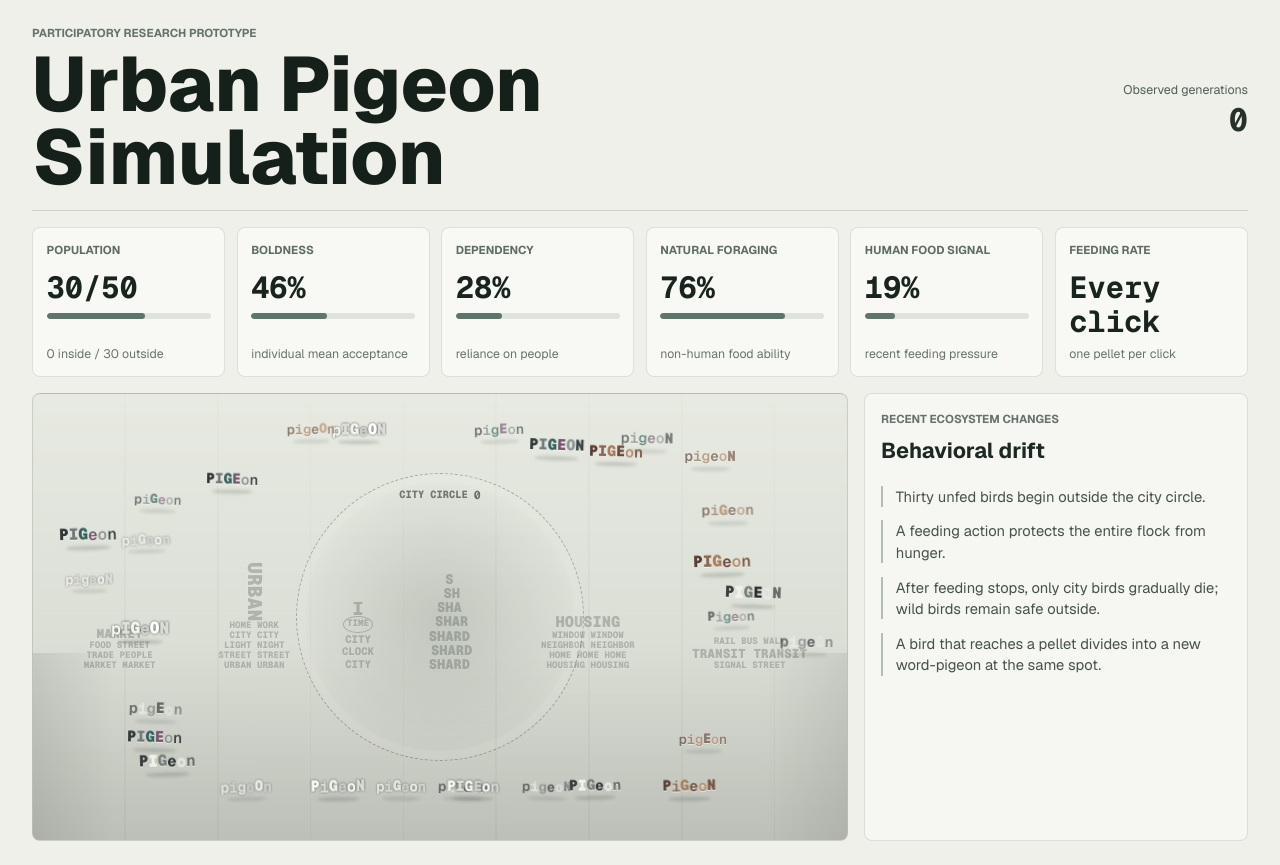
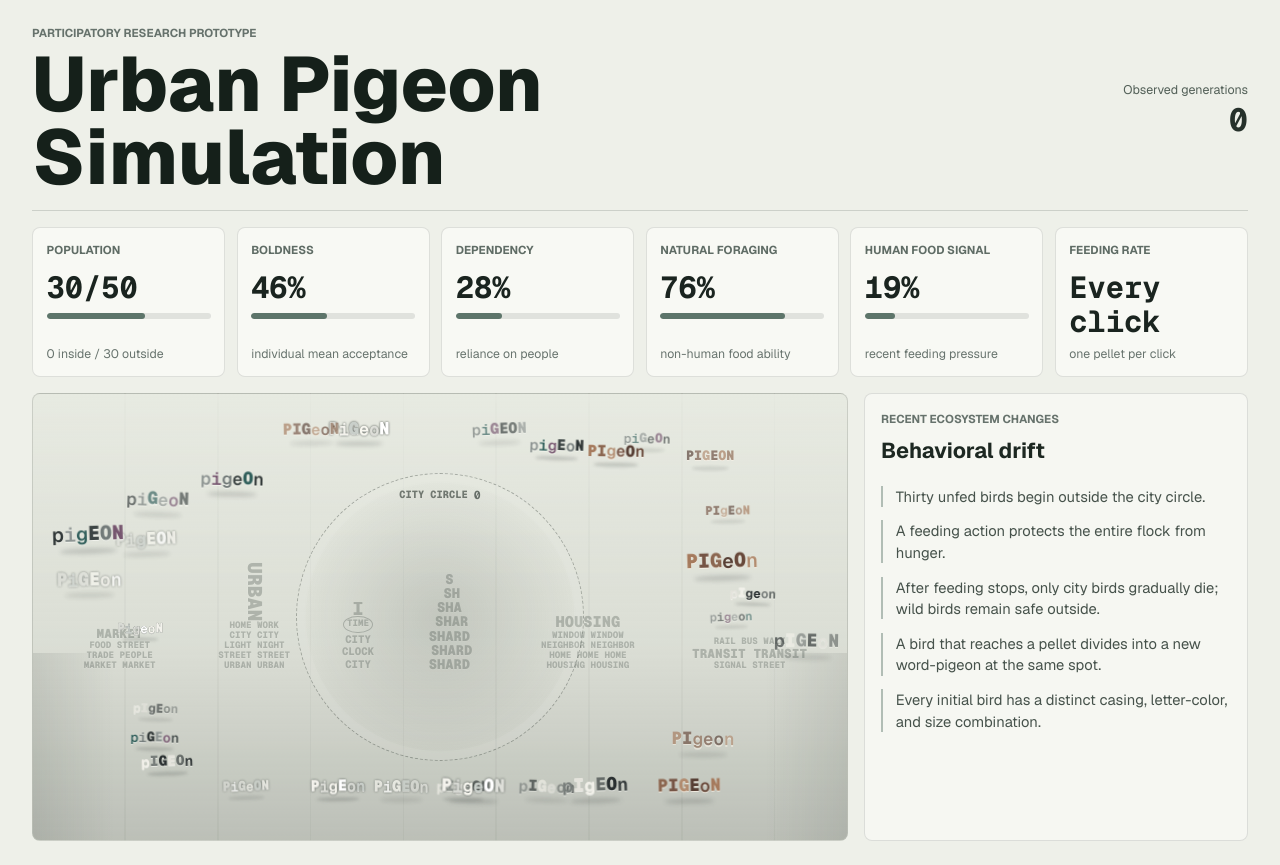
Before and after one commit to Ketian-LI/urban-wildlife-simulation, a Next.js app: page / in a window 1280 px wide. Built offline with nearby package versions, Linux system fonts and the light colour scheme.

Commit message:
Expand inherited pigeon styles

```diff
--- a/app/simulation.tsx
+++ b/app/simulation.tsx
@@ -17,6 +17,9 @@ type PigeonAgent = {
   plumage: Plumage;
   feedCount: number;
   caseSeed: number;
+  caseMask: number;
+  colorSeed: number;
+  sizeScale: number;
   boldness: number;
   hasAcceptedFood: boolean;
   protectedUntil: number;
@@ -72,10 +75,10 @@ const initialEvents = [
   "A feeding action protects the entire flock from hunger.",
   "After feeding stops, only city birds gradually die; wild birds remain safe outside.",
   "A bird that reaches a pellet divides into a new word-pigeon at the same spot.",
+  "Every initial bird has a distinct casing, letter-color, and size combination.",
 ];
 
-const shyWordForms = ["Pigeon", "piGeon", "pigeoN", "pigeon", "pigEon", "pigeOn"];
-const boldWordForms = ["PIGeon", "PiGeoN", "pIGeON", "PIGEon", "PIGEON"];
+const pigeonLetters = "pigeon";
 const plumageOrder: Plumage[] = ["grey", "white", "spotted", "brown"];
 const featherPalettes: Record<Plumage, string[]> = {
   grey: ["#303737", "#727a79", "#315f5b", "#76566f", "#8d9492", "#3d4544"],
@@ -88,6 +91,50 @@ function clamp(value: number, min: number, max: number) {
   return Math.min(max, Math.max(min, value));
 }
 
+function normalizeCaseMask(value: unknown, fallback = 0) {
+  const numericValue = Number(value);
+  const safeValue = Number.isFinite(numericValue) ? numericValue : fallback;
+  return Math.abs(Math.trunc(safeValue)) % (1 << pigeonLetters.length);
+}
+
+function wordFromCaseMask(caseMask: number) {
+  const normalizedMask = normalizeCaseMask(caseMask);
+  return [...pigeonLetters]
+    .map((letter, letterIndex) =>
+      normalizedMask & (1 << letterIndex) ? letter.toUpperCase() : letter,
+    )
+    .join("");
+}
+
+function pigeonStyleSignature(
+  pigeon: Pick<PigeonAgent, "plumage" | "caseMask" | "colorSeed" | "sizeScale">,
+) {
+  return [
+    pigeon.plumage,
+    normalizeCaseMask(pigeon.caseMask),
+    Math.abs(Math.trunc(pigeon.colorSeed)),
+    Math.round(pigeon.sizeScale * 1000),
+  ].join(":");
+}
+
+function pigeonLetterPalette(
+  pigeon: Pick<PigeonAgent, "plumage" | "caseMask" | "colorSeed">,
+) {
+  const colors = [...featherPalettes[pigeon.plumage]];
+  let seed =
+    (Math.abs(Math.trunc(pigeon.colorSeed)) * 2654435761 +
+      normalizeCaseMask(pigeon.caseMask) * 1013904223) >>>
+    0;
+
+  for (let index = colors.length - 1; index > 0; index -= 1) {
+    seed = (seed * 1664525 + 1013904223) >>> 0;
+    const swapIndex = seed % (index + 1);
+    [colors[index], colors[swapIndex]] = [colors[swapIndex], colors[index]];
+  }
+
+  return colors;
+}
+
 function averageBoldness(pigeons: PigeonAgent[]) {
   if (pigeons.length === 0) {
     return 0;
@@ -96,19 +143,104 @@ function averageBoldness(pigeons: PigeonAgent[]) {
   return pigeons.reduce((total, pigeon) => total + pigeon.boldness, 0) / pigeons.length;
 }
 
-function createOuterPigeon(id: number): PigeonAgent {
+function initialPigeonStyle(id: number) {
+  return {
+    plumage: plumageOrder[(id * 5) % plumageOrder.length],
+    caseMask: (id * 37) % (1 << pigeonLetters.length),
+    colorSeed: (id * 53 + 11) % 997,
+    sizeScale: 0.74 + ((id * 7) % 13) * 0.035,
+  };
+}
+
+function createOuterPigeon(
+  id: number,
+  style = initialPigeonStyle(id),
+  boldness = clamp(0.16 + ((id * 37) % 61) / 100, 0.08, 0.92),
+): PigeonAgent {
   return {
     id,
-    plumage: plumageOrder[(id * 5) % plumageOrder.length],
+    plumage: style.plumage,
     feedCount: 0,
     caseSeed: (id * 17) % 97,
-    boldness: clamp(0.16 + ((id * 37) % 61) / 100, 0.08, 0.92),
+    caseMask: normalizeCaseMask(style.caseMask),
+    colorSeed: Math.abs(Math.trunc(style.colorSeed)),
+    sizeScale: clamp(style.sizeScale, 0.72, 1.18),
+    boldness,
     hasAcceptedFood: false,
     protectedUntil: 0,
     birthX: 0,
     birthY: 0,
     bornAt: 0,
   };
+}
+
+function mutatePigeonStyle(
+  template: PigeonAgent,
+  id: number,
+  existingPigeons: PigeonAgent[],
+) {
+  const occupiedStyles = new Set(existingPigeons.map(pigeonStyleSignature));
+
+  for (let attempt = 0; attempt < 96; attempt += 1) {
+    const candidate = {
+      plumage: template.plumage,
+      caseMask: normalizeCaseMask(template.caseMask),
+      colorSeed: Math.abs(Math.trunc(template.colorSeed)),
+      sizeScale: clamp(template.sizeScale, 0.72, 1.18),
+    };
+    const mutationType = (id + attempt) % 3;
+
+    if (mutationType === 0) {
+      const letterIndex = (id * 5 + attempt * 3) % pigeonLetters.length;
+      candidate.caseMask ^= 1 << letterIndex;
+    } else if (mutationType === 1) {
+      candidate.colorSeed =
+        (candidate.colorSeed + 17 + id * 7 + attempt * 11) % 1000003;
+    } else {
+      const step = 0.035 + ((id + attempt) % 3) * 0.012;
+      const direction = (id + attempt) % 2 === 0 ? 1 : -1;
+      const shifted = clamp(candidate.sizeScale + direction * step, 0.72, 1.18);
+      candidate.sizeScale =
+        Math.abs(shifted - template.sizeScale) > 0.001
+          ? shifted
+          : clamp(candidate.sizeScale - direction * step, 0.72, 1.18);
+    }
+
+    if (!occupiedStyles.has(pigeonStyleSignature(candidate))) {
+      return candidate;
+    }
+  }
+
+  return {
+    plumage: template.plumage,
+    caseMask: normalizeCaseMask(template.caseMask) ^ (1 << (id % pigeonLetters.length)),
+    colorSeed: Math.abs(Math.trunc(template.colorSeed)) + id + 1,
+    sizeScale: clamp(template.sizeScale, 0.72, 1.18),
+  };
+}
+
+function createRefreshedOuterPigeon(
+  id: number,
+  pigeons: PigeonAgent[],
+  random = Math.random,
+) {
+  if (pigeons.length === 0) {
+    return createOuterPigeon(id);
+  }
+
+  const templateIndex = Math.min(
+    pigeons.length - 1,
+    Math.floor(random() * pigeons.length),
+  );
+  const template = pigeons[templateIndex];
+  const style = mutatePigeonStyle(template, id, pigeons);
+  const boldnessMutation = (((id * 29) % 9) - 4) * 0.008;
+
+  return createOuterPigeon(
+    id,
+    style,
+    clamp(template.boldness + boldnessMutation, 0.05, 0.95),
+  );
 }
 
 function createInitialPigeons() {
@@ -159,6 +291,22 @@ function generationEvent(before: EcosystemState, after: EcosystemState) {
   return "The flock adjusted quietly; small behavioral differences carried forward.";
 }
 
+function replenishOuterPigeons(state: EcosystemState) {
+  let refreshedCount = 0;
+
+  while (state.pigeons.length < INITIAL_PIGEONS) {
+    const refreshed = createRefreshedOuterPigeon(
+      state.nextPigeonId,
+      state.pigeons,
+    );
+    state.pigeons.push(refreshed);
+    state.nextPigeonId += 1;
+    refreshedCount += 1;
+  }
+
+  return refreshedCount;
+}
+
 function applyHungerDeaths(
   state: EcosystemState,
   elapsedSeconds: number,
@@ -204,15 +352,24 @@ function applyHungerDeaths(
     actualDeaths += 1;
   }
 
+  const refreshedCount =
+    actualDeaths > 0 ? replenishOuterPigeons(state) : 0;
+  const refreshMessage =
+    refreshedCount > 0
+      ? ` ${refreshedCount} new wild ${
+          refreshedCount === 1 ? "bird arrived" : "birds arrived"
+        } outside with style inherited and varied from the current flock.`
+      : "";
+
   if (actualDeaths === 1) {
     pushEvent(
       state,
-      `One city bird died from hunger; ${state.pigeons.length} remain, while wild birds stayed safe.`,
+      `One city bird died from hunger; ${state.pigeons.length} remain, while wild birds stayed safe.${refreshMessage}`,
     );
   } else if (actualDeaths > 0) {
     pushEvent(
       state,
-      `${actualDeaths} city birds died during the feeding pause; wild birds outside were unaffected.`,
+      `${actualDeaths} city birds died during the feeding pause; wild birds outside were unaffected.${refreshMessage}`,
     );
   }
 }
@@ -311,12 +468,49 @@ function loadState() {
     const initial = makeInitialState();
     const pigeons =
       Array.isArray(parsed.pigeons) && parsed.pigeons.length > 0
-        ? parsed.pigeons.slice(0, MAX_PIGEONS).map((pigeon) => ({
-            ...pigeon,
-            birthX: Number(pigeon.birthX) || 0,
-            birthY: Number(pigeon.birthY) || 0,
-            bornAt: Number(pigeon.bornAt) || 0,
-          }))
+        ? parsed.pigeons.slice(0, MAX_PIGEONS).map((pigeon, index) => {
+            const savedPigeon = pigeon as Partial<PigeonAgent>;
+            const numericId = Number(savedPigeon.id);
+            const id = Number.isFinite(numericId) ? Math.trunc(numericId) : index;
+            const fallback = createOuterPigeon(id);
+            const numericCaseSeed = Number(savedPigeon.caseSeed);
+            const caseSeed = Number.isFinite(numericCaseSeed)
+              ? Math.abs(Math.trunc(numericCaseSeed))
+              : fallback.caseSeed;
+            const numericColorSeed = Number(savedPigeon.colorSeed);
+            const numericSizeScale = Number(savedPigeon.sizeScale);
+            const numericBoldness = Number(savedPigeon.boldness);
+            const plumage = plumageOrder.includes(savedPigeon.plumage as Plumage)
+              ? (savedPigeon.plumage as Plumage)
+              : fallback.plumage;
+
+            return {
+              ...fallback,
+              ...savedPigeon,
+              id,
+              plumage,
+              feedCount: Math.max(0, Math.trunc(Number(savedPigeon.feedCount) || 0)),
+              caseSeed,
+              caseMask: normalizeCaseMask(
+                savedPigeon.caseMask,
+                id * 37 + caseSeed,
+              ),
+              colorSeed: Number.isFinite(numericColorSeed)
+                ? Math.abs(Math.trunc(numericColorSeed))
+                : (id * 53 + caseSeed * 11) % 997,
+              sizeScale: Number.isFinite(numericSizeScale)
+                ? clamp(numericSizeScale, 0.72, 1.18)
+                : 0.74 + ((id * 7 + caseSeed) % 13) * 0.035,
+              boldness: Number.isFinite(numericBoldness)
+                ? clamp(numericBoldness, 0.05, 0.95)
+                : fallback.boldness,
+              hasAcceptedFood: Boolean(savedPigeon.hasAcceptedFood),
+              protectedUntil: Number(savedPigeon.protectedUntil) || 0,
+              birthX: Number(savedPigeon.birthX) || 0,
+              birthY: Number(savedPigeon.birthY) || 0,
+              bornAt: Number(savedPigeon.bornAt) || 0,
+            };
+          })
         : initial.pigeons;
     const nextPigeonId = Math.max(
       Number(parsed.nextPigeonId) || 0,
@@ -401,13 +595,17 @@ function feedPigeonState(
   pigeons[parentIndex].protectedUntil = 0;
   const parent = pigeons[parentIndex];
   const inheritedMutation = (((advanced.nextPigeonId * 29) % 9) - 4) * 0.008;
+  const childStyle = mutatePigeonStyle(
+    parent,
+    advanced.nextPigeonId,
+    pigeons,
+  );
   const child: PigeonAgent = {
-    id: advanced.nextPigeonId,
-    plumage: parent.plumage,
-    feedCount: 0,
-    caseSeed: (parent.caseSeed + advanced.nextPigeonId * 13) % 97,
-    boldness: clamp(parent.boldness + inheritedMutation, 0.05, 0.95),
-    hasAcceptedFood: false,
+    ...createOuterPigeon(
+      advanced.nextPigeonId,
+      childStyle,
+      clamp(parent.boldness + inheritedMutation, 0.05, 0.95),
+    ),
     protectedUntil: bornAt + SPLIT_ANIMATION_MS + 100,
     birthX,
     birthY,
@@ -557,9 +755,8 @@ function pigeonVisuals(state: EcosystemState) {
       : clamp(50 + Math.sin(angle) * 38 * radius, 8, 88);
     const isBold = agent.boldness >= 0.5;
     const feedingAcceptance = agent.hasAcceptedFood ? 1 : agent.boldness;
-    const wordForms = isBold ? boldWordForms : shyWordForms;
-    const word = wordForms[(agent.caseSeed + agent.feedCount) % wordForms.length];
-    const individualScale = 0.82 + (agent.caseSeed % 7) * 0.018;
+    const word = wordFromCaseMask(agent.caseMask);
+    const individualScale = clamp(agent.sizeScale, 0.72, 1.18);
     const isNewborn =
       Number(agent.bornAt) > 0 &&
       now - Number(agent.bornAt) < SPLIT_ANIMATION_MS;
@@ -578,7 +775,8 @@ function pigeonVisuals(state: EcosystemState) {
       speed: 6.4 + (agent.caseSeed % 7) * 0.42,
       scale: individualScale,
       word,
-      palette: featherPalettes[agent.plumage],
+      palette: pigeonLetterPalette(agent),
+      styleSignature: pigeonStyleSignature(agent),
       tilt: ((agent.caseSeed % 5) - 2) * 0.9,
     };
   });
@@ -820,13 +1018,18 @@ function PigeonField({
                 pigeon.agent.boldness,
               )}, feeding acceptance ${formatPercent(
                 pigeon.feedingAcceptance,
-              )}, fed ${pigeon.agent.feedCount} times`}
+              )}, individual size ${Math.round(
+                pigeon.scale * 100,
+              )}%, style ${pigeon.styleSignature}, fed ${
+                pigeon.agent.feedCount
+              } times`}
               className={`pigeon-word ${
                 pigeon.isBold ? "pigeon-word-bold" : "pigeon-word-shy"
               } pigeon-word-${pigeon.agent.plumage} pigeon-word-${pigeon.zone} ${
                 claim ? `pigeon-word-claiming pigeon-word-${claim.phase}` : ""
               } ${pigeon.isNewborn ? "pigeon-word-newborn" : ""}`}
               data-pigeon-id={pigeon.id}
+              data-style-signature={pigeon.styleSignature}
               key={pigeon.id}
               role="img"
               style={
```
Also changed, not shown: 1 other file (tests, documents, lock files or other folders).
